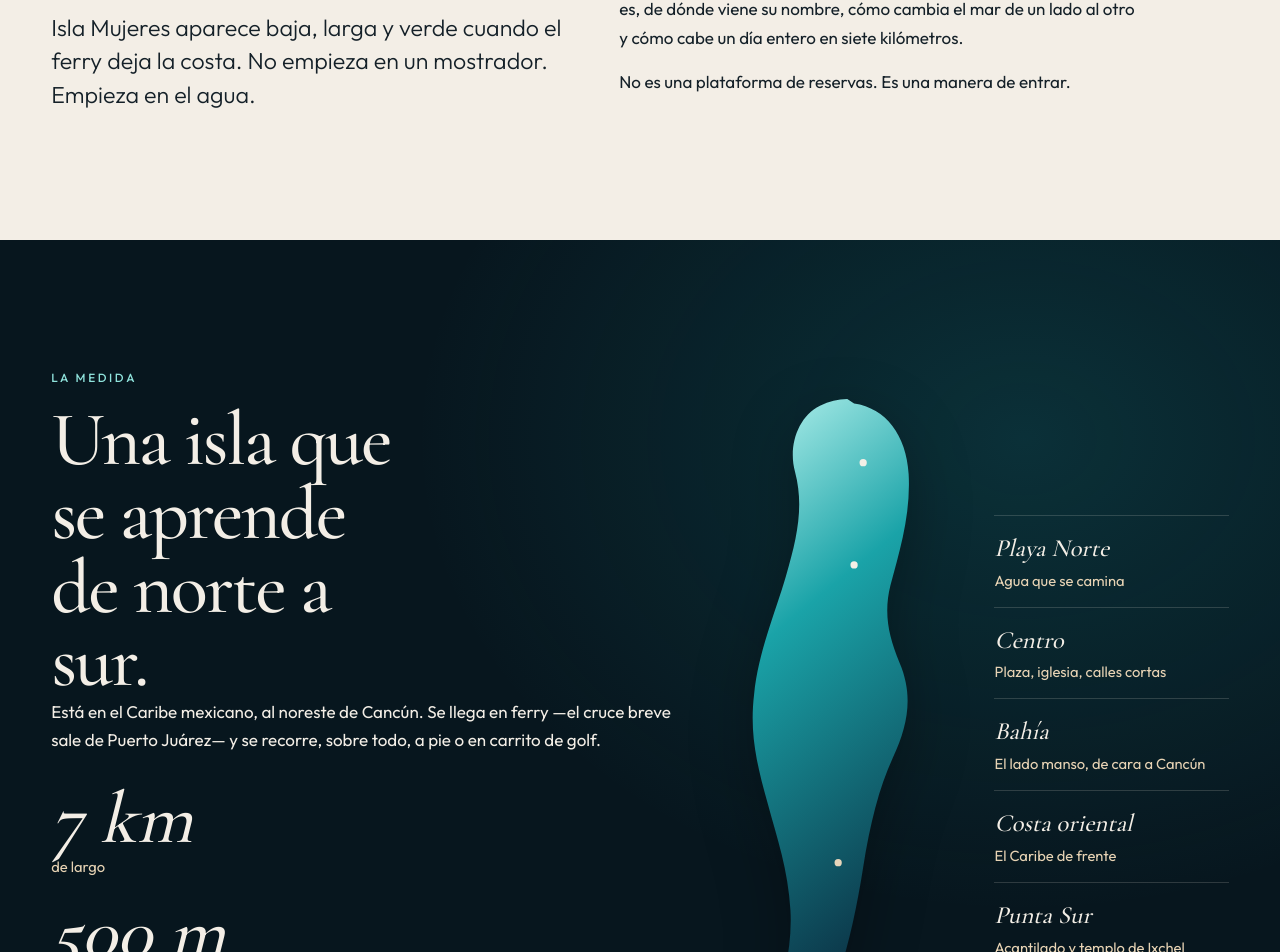
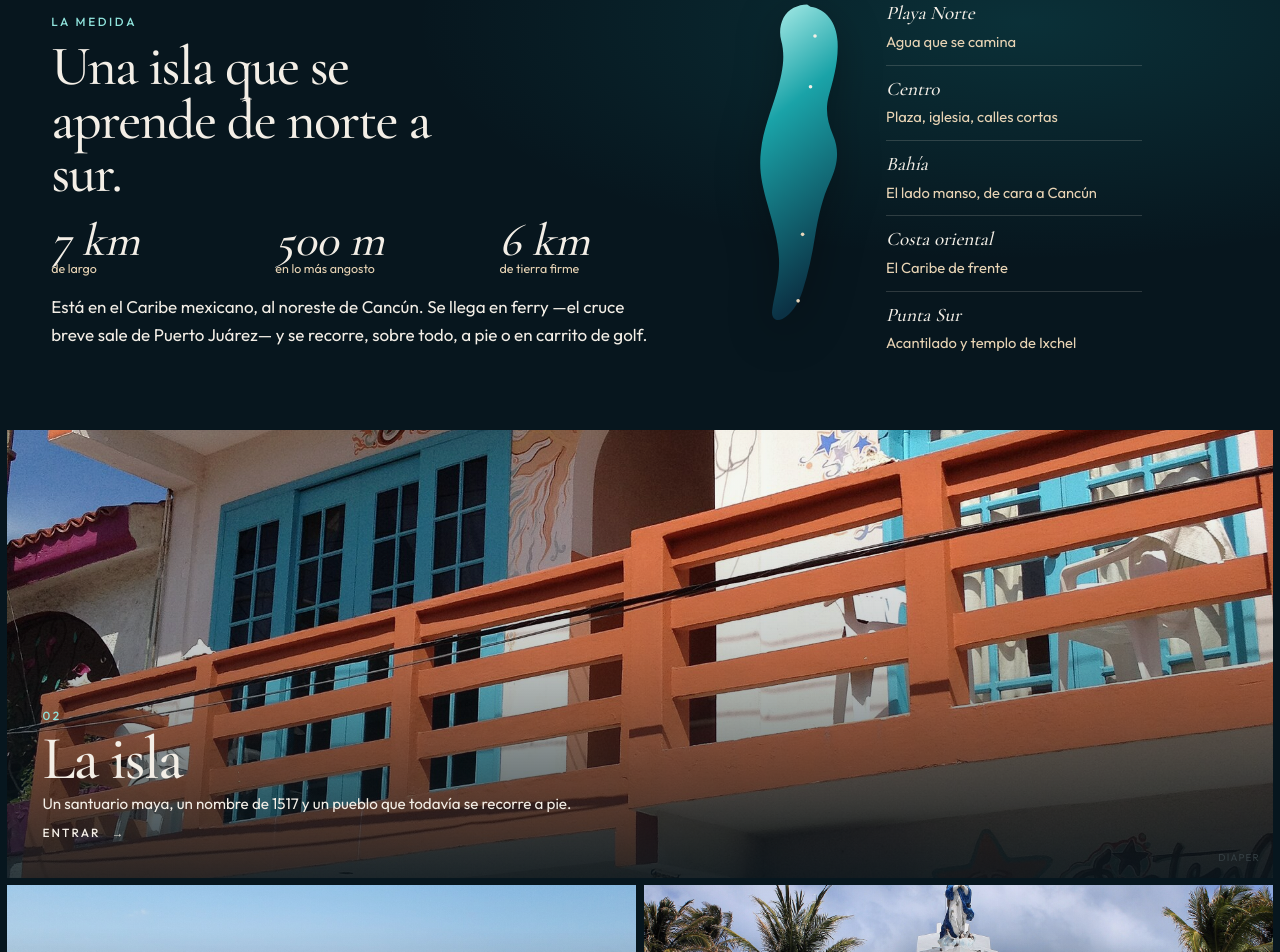
Before and after one commit to miguelangelcanchepool/islamujeres, a Next.js app: page / in a window 1280 px wide. Shown: the part 1323-2275 px from the top of the page. Built offline with nearby package versions, Linux system fonts and the light colour scheme; no server answers.

Commit message:
Compacta composición de la página principal

```diff
--- a/app/globals.css
+++ b/app/globals.css
@@ -416,13 +416,13 @@ a {
   overflow: hidden;
   background: var(--shell);
   color: var(--ink);
+  padding: clamp(2.75rem, 6vw, 4.6rem) var(--pad);
 }
 
 .manifesto .chapter-kicker,
 .essay .chapter-kicker,
 .tone-shell .chapter-kicker,
-.tone-sand .chapter-kicker,
-.gate:nth-child(odd) .chapter-kicker {
+.tone-sand .chapter-kicker {
   color: var(--lagoon);
 }
 
@@ -433,7 +433,7 @@ a {
   margin: 0;
   font-family: var(--font-serif), Georgia, serif;
   font-style: italic;
-  font-size: 26vw;
+  font-size: 18vw;
   line-height: 0.8;
   color: transparent;
   -webkit-text-stroke: 1px rgba(20, 32, 40, 0.14);
@@ -452,8 +452,12 @@ a {
 }
 
 .manifesto h2 {
-  max-width: 12ch;
-  font-size: clamp(3.4rem, 8vw, 7rem);
+  max-width: 14ch;
+  font-size: clamp(2.5rem, 5.2vw, 4.4rem);
+}
+
+.manifesto .chapter-kicker {
+  margin-bottom: 0.65rem;
 }
 
 .manifesto-grid,
@@ -464,8 +468,17 @@ a {
 }
 
 .manifesto-grid {
-  margin-top: 2rem;
+  margin-top: 1.1rem;
   max-width: 68rem;
+  gap: 1rem 2.5rem;
+}
+
+.manifesto-grid p {
+  margin-bottom: 0.65rem;
+}
+
+.manifesto-grid p:last-child {
+  margin-bottom: 0;
 }
 
 .essay {
@@ -489,17 +502,29 @@ a {
     radial-gradient(ellipse at 80% 20%, rgba(26, 168, 174, 0.18), transparent 42%),
     var(--abyss);
   align-items: center;
+  gap: 1.35rem;
+  padding: clamp(2.6rem, 5.5vw, 4.2rem) var(--pad);
+}
+
+.measure .chapter-kicker {
+  margin-bottom: 0.55rem;
 }
 
 .measure h2 {
-  max-width: 10ch;
-  font-size: clamp(3.2rem, 6vw, 5.6rem);
+  max-width: 16ch;
+  font-size: clamp(2.3rem, 4.4vw, 3.5rem);
+}
+
+.measure-copy > p {
+  max-width: 38rem;
+  margin: 1rem 0 0;
 }
 
 .stats {
   display: grid;
-  gap: 1.2rem;
-  margin: 2rem 0 0;
+  grid-template-columns: repeat(3, minmax(0, 1fr));
+  gap: 0.75rem 1rem;
+  margin: 1.15rem 0 0;
   padding: 0;
   list-style: none;
 }
@@ -507,33 +532,36 @@ a {
 .stats b {
   display: block;
   font-family: var(--font-serif), Georgia, serif;
-  font-size: clamp(3rem, 6vw, 4.6rem);
+  font-size: clamp(1.85rem, 3.6vw, 3.15rem);
   font-weight: 500;
   font-style: italic;
   line-height: 0.9;
 }
 
 .stats span {
+  display: block;
   color: var(--sand);
-  font-size: 0.92rem;
+  font-size: 0.78rem;
+  line-height: 1.3;
 }
 
 .atlas {
   display: grid;
   justify-items: center;
-  gap: 1.5rem;
+  gap: 1rem;
 }
 
 .island-svg {
-  width: min(46vw, 220px);
+  width: min(26vw, 96px);
   height: auto;
-  filter: drop-shadow(0 18px 30px rgba(0, 0, 0, 0.28));
+  filter: drop-shadow(0 12px 22px rgba(0, 0, 0, 0.28));
 }
 
 .atlas-marks {
   display: grid;
-  gap: 0.85rem;
-  width: min(100%, 22rem);
+  grid-template-columns: 1fr 1fr;
+  gap: 0.65rem 1.1rem;
+  width: 100%;
   margin: 0;
   padding: 0;
   list-style: none;
@@ -542,13 +570,18 @@ a {
 .atlas-marks li {
   display: flex;
   flex-direction: column;
-  padding-top: 0.75rem;
+  min-width: 0;
+  padding-top: 0.5rem;
   border-top: 1px solid var(--line);
+}
+
+.atlas-marks li:last-child {
+  grid-column: 1 / -1;
 }
 
 .atlas-marks strong {
   font-family: var(--font-serif), Georgia, serif;
-  font-size: 1.55rem;
+  font-size: 1.2rem;
   font-weight: 500;
   font-style: italic;
 }
@@ -559,13 +592,23 @@ a {
 }
 
 .gates {
+  display: grid;
+  gap: 0.45rem;
+  padding: 0.45rem;
   background: var(--abyss);
 }
 
 .gate {
-  display: grid;
-  min-height: 88vh;
+  position: relative;
+  display: block;
+  min-height: 15.5rem;
+  overflow: hidden;
+  color: var(--shell);
   text-decoration: none;
+}
+
+.gate-lead {
+  min-height: 26rem;
 }
 
 .gate-photo,
@@ -576,7 +619,9 @@ a {
 }
 
 .gate-photo {
-  min-height: 62vh;
+  position: absolute;
+  inset: 0;
+  min-height: 0;
 }
 
 .gate-photo .photo,
@@ -590,29 +635,45 @@ a {
 }
 
 .gate-copy {
+  position: absolute;
+  inset: 0;
+  z-index: 2;
   display: flex;
   flex-direction: column;
   justify-content: flex-end;
-  padding: clamp(2rem, 5vw, 4rem);
+  padding: 1.15rem 1.15rem 1.2rem;
+  background: linear-gradient(
+    180deg,
+    rgba(7, 22, 30, 0.04) 16%,
+    rgba(7, 22, 30, 0.22) 48%,
+    rgba(7, 22, 30, 0.84) 100%
+  );
+  color: var(--shell);
+}
+
+.gate .chapter-kicker {
+  margin-bottom: 0.35rem;
+  color: var(--aqua);
 }
 
 .gate-copy h2 {
-  margin: 0 0 1rem;
-  font-size: clamp(3.6rem, 7vw, 6.5rem);
+  margin: 0 0 0.35rem;
+  font-size: clamp(1.85rem, 4.5vw, 2.35rem);
+}
+
+.gate-lead .gate-copy h2 {
+  font-size: clamp(2.8rem, 6vw, 4.6rem);
 }
 
 .gate-copy p:last-of-type {
-  max-width: 28rem;
+  max-width: 34rem;
+  margin: 0;
+  font-size: 0.95rem;
+  line-height: 1.45;
 }
 
-.gate:nth-child(odd) .gate-copy {
-  background: var(--shell);
-  color: var(--ink);
-}
-
-.gate:nth-child(even) .gate-copy {
-  background: var(--deep);
-  color: var(--shell);
+.gate-lead .gate-copy {
+  padding: clamp(1.25rem, 3vw, 2.2rem);
 }
 
 .gate .photo-img {
@@ -628,7 +689,7 @@ a {
   overflow-x: clip;
   background: var(--deep);
   color: var(--shell);
-  padding: clamp(4.5rem, 9vw, 7.5rem) var(--pad);
+  padding: clamp(2.2rem, 4.5vw, 3.3rem) var(--pad);
 }
 
 .allies-intro {
@@ -638,9 +699,9 @@ a {
 }
 
 .allies h2 {
-  max-width: 14ch;
+  max-width: 16ch;
   margin: 0;
-  font-size: clamp(2.15rem, 4vw, 3.15rem);
+  font-size: clamp(1.7rem, 2.8vw, 2.25rem);
   font-weight: 500;
   font-style: italic;
   line-height: 1;
@@ -653,13 +714,31 @@ a {
   color: var(--sand);
 }
 
+.allies-rail {
+  display: grid;
+  grid-template-columns: auto minmax(0, 1fr) auto;
+  align-items: center;
+  gap: 0.75rem;
+  margin-top: 1.2rem;
+  padding-top: 1rem;
+  border-top: 1px solid var(--line);
+}
+
+.allies-nav {
+  display: none;
+  color: rgba(231, 211, 180, 0.55);
+  font-size: 0.95rem;
+  line-height: 1;
+  pointer-events: none;
+  user-select: none;
+}
+
 .allies-list {
   display: grid;
   grid-template-columns: repeat(2, minmax(0, 1fr));
-  gap: 2.4rem 1.25rem;
-  margin: clamp(2.75rem, 6vw, 4.5rem) 0 0;
-  padding: clamp(1.75rem, 4vw, 2.6rem) 0 0;
-  border-top: 1px solid var(--line);
+  gap: 1.15rem 0.85rem;
+  margin: 0;
+  padding: 0;
   list-style: none;
 }
 
@@ -673,7 +752,7 @@ a {
   display: flex;
   flex-direction: column;
   align-items: center;
-  gap: 0.5rem;
+  gap: 0.28rem;
   min-width: 0;
   text-align: center;
   text-decoration: none;
@@ -715,11 +794,16 @@ a {
 .close-band {
   background: var(--palm-deep);
   color: var(--sand);
+  padding: clamp(2.8rem, 6vw, 4.5rem) var(--pad);
+}
+
+.close-band .chapter-kicker {
+  margin-bottom: 0.6rem;
 }
 
 .close-band h2 {
-  max-width: 12ch;
-  font-size: clamp(3.2rem, 7vw, 6rem);
+  max-width: 14ch;
+  font-size: clamp(2.45rem, 5vw, 4.1rem);
 }
 
 .close-band p {
@@ -1132,19 +1216,34 @@ a {
     align-items: end;
   }
 
+  .manifesto-grid {
+    gap: 1rem 2.25rem;
+    align-items: start;
+  }
+
   .measure {
-    grid-template-columns: 1.1fr 0.9fr;
-    gap: 3rem;
+    grid-template-columns: 1.15fr 0.85fr;
+    gap: 1.5rem 2.25rem;
   }
 
   .atlas {
-    grid-template-columns: auto 1fr;
+    grid-template-columns: auto minmax(0, 1fr);
     align-items: center;
     justify-items: start;
+    gap: 0.85rem 1.15rem;
   }
 
   .island-svg {
-    width: min(28vw, 250px);
+    width: min(14vw, 124px);
+  }
+
+  .atlas-marks {
+    grid-template-columns: 1fr;
+    width: min(100%, 16rem);
+  }
+
+  .atlas-marks li:last-child {
+    grid-column: auto;
   }
 
   .time,
@@ -1153,22 +1252,6 @@ a {
     grid-template-columns: minmax(9rem, 0.7fr) 1.4fr;
     gap: 2rem;
     align-items: start;
-  }
-
-  .gate {
-    grid-template-columns: 1.15fr 0.85fr;
-  }
-
-  .gate:nth-child(even) {
-    grid-template-columns: 0.85fr 1.15fr;
-  }
-
-  .gate:nth-child(even) .gate-photo {
-    order: 2;
-  }
-
-  .gate-photo {
-    min-height: 88vh;
   }
 
   .place {
@@ -1209,14 +1292,18 @@ a {
   }
 
   .allies-intro {
-    grid-template-columns: minmax(14rem, 0.75fr) 1.1fr;
-    gap: 2rem 3rem;
+    grid-template-columns: minmax(12rem, 0.7fr) 1.1fr;
+    gap: 0.75rem 2rem;
     align-items: end;
+  }
+
+  .allies-nav {
+    display: block;
   }
 
   .allies-list {
     grid-template-columns: repeat(5, minmax(0, 1fr));
-    gap: 1.5rem 1.25rem;
+    gap: 0.75rem;
   }
 
   .allies-list li:last-child {
@@ -1231,6 +1318,29 @@ a {
 
   .footer-note {
     grid-column: 1 / -1;
+  }
+}
+
+@media (min-width: 720px) {
+  .gates {
+    grid-template-columns: 1fr 1fr;
+  }
+
+  .gate {
+    min-height: min(34vh, 21rem);
+  }
+
+  .gate-lead {
+    grid-column: 1 / -1;
+    min-height: min(56vh, 34rem);
+  }
+
+  .gate-copy h2 {
+    font-size: clamp(1.7rem, 2.2vw, 2.35rem);
+  }
+
+  .gate-lead .gate-copy h2 {
+    font-size: clamp(3.1rem, 4.8vw, 4.6rem);
   }
 }
 
--- a/app/page.tsx
+++ b/app/page.tsx
@@ -149,11 +149,6 @@ export default function HomePage() {
         <div className="measure-copy">
           <p className="chapter-kicker">La medida</p>
           <h2>Una isla que se aprende de norte a sur.</h2>
-          <p>
-            Está en el Caribe mexicano, al noreste de Cancún. Se llega en
-            ferry —el cruce breve sale de Puerto Juárez— y se recorre, sobre
-            todo, a pie o en carrito de golf.
-          </p>
           <ul className="stats">
             <li>
               <b>7 km</b>
@@ -168,6 +163,11 @@ export default function HomePage() {
               <span>de tierra firme</span>
             </li>
           </ul>
+          <p>
+            Está en el Caribe mexicano, al noreste de Cancún. Se llega en
+            ferry —el cruce breve sale de Puerto Juárez— y se recorre, sobre
+            todo, a pie o en carrito de golf.
+          </p>
         </div>
         <div className="atlas">
           <IslandSilhouette />
@@ -183,17 +183,19 @@ export default function HomePage() {
       </section>
 
       <section className="gates" aria-label="Capítulos">
-        {gates.map((gate) => (
+        {gates.map((gate, index) => (
           <Link
             key={gate.href}
             href={gate.href}
-            className="gate"
+            className={index === 0 ? "gate gate-lead" : "gate"}
             aria-label={`${gate.index}. ${gate.title}. ${gate.text}`}
           >
             <div className="gate-photo">
               <Photo
                 image={gate.image}
-                sizes="(max-width: 800px) 100vw, 58vw"
+                sizes={
+                  index === 0 ? "100vw" : "(max-width: 719px) 100vw, 50vw"
+                }
               />
             </div>
             <div className="gate-copy">
@@ -211,6 +213,10 @@ export default function HomePage() {
           <h2 id="aliados-titulo">Aliados de la isla</h2>
           <p>Empresas y marcas que creen en compartir lo mejor de Isla Mujeres.</p>
         </div>
+        <div className="allies-rail">
+          <span className="allies-nav" aria-hidden="true">
+            ←
+          </span>
           <ul className="allies-list">
             {allies.map((ally, index) => (
               <li key={ally.name}>
@@ -234,6 +240,10 @@ export default function HomePage() {
               </li>
             ))}
           </ul>
+          <span className="allies-nav" aria-hidden="true">
+            →
+          </span>
+        </div>
       </section>
 
       <section className="close-band">
```
Lines whose indentation alone changed are shown as unchanged.
